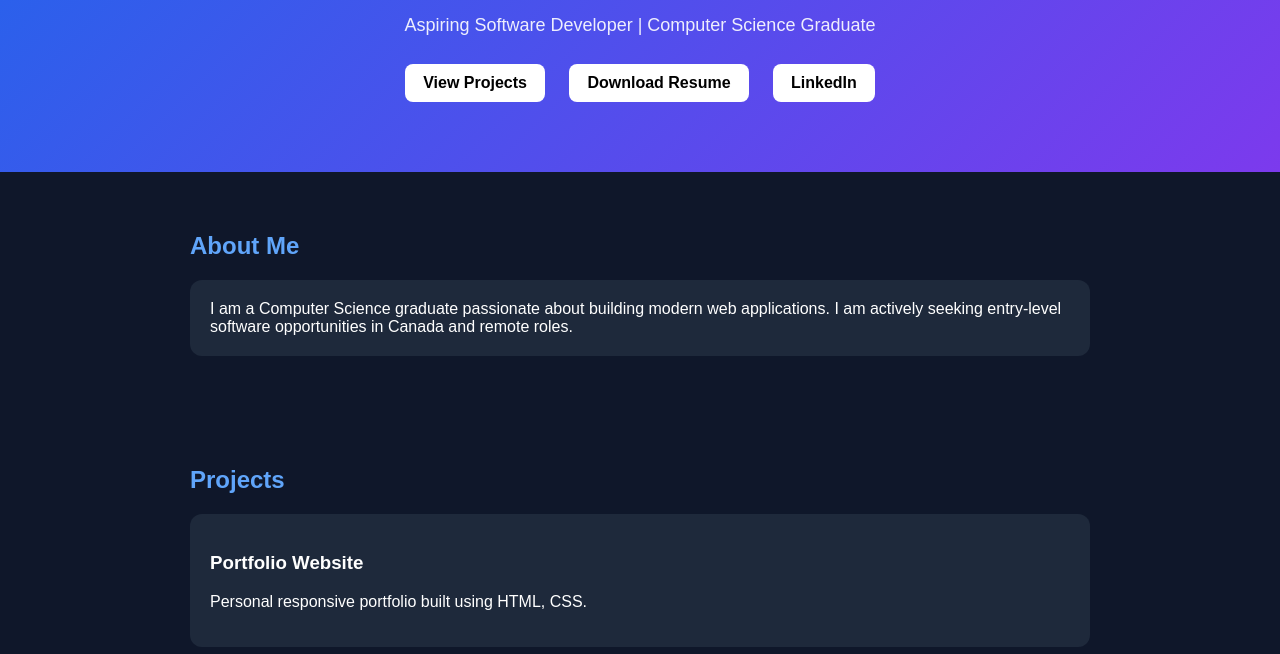
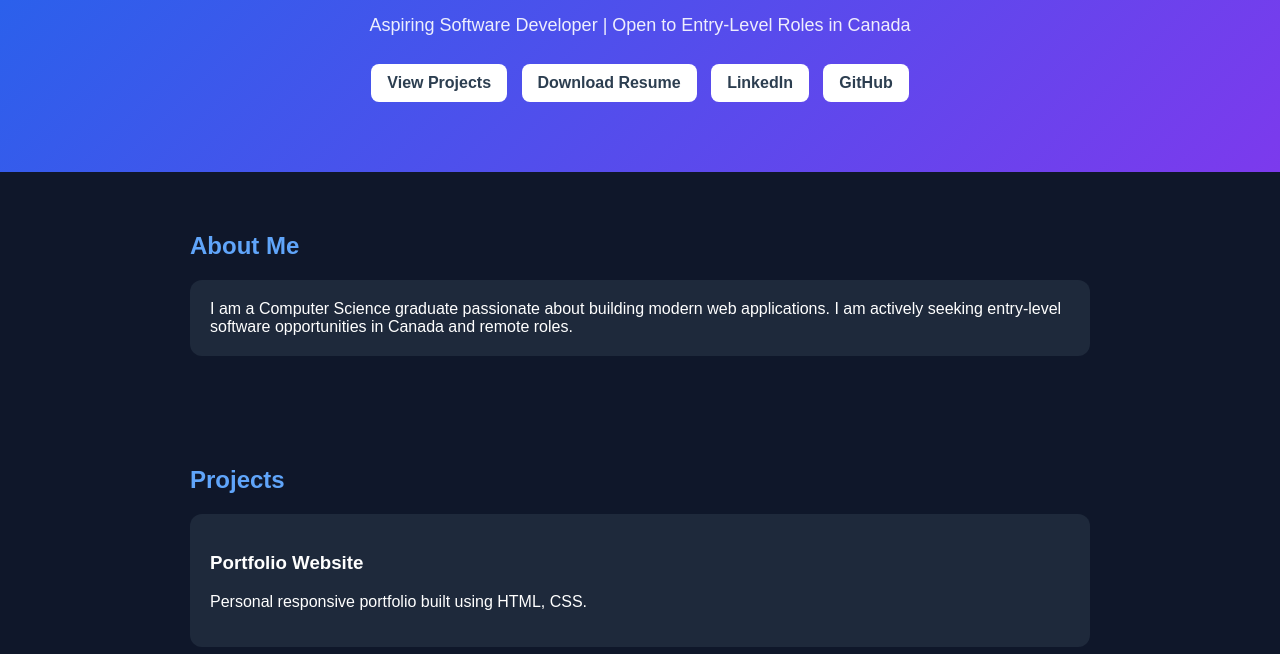
Before and after one commit to saranya828-BJK/Portfolio-, a plain HTML site: page index.html in a window 1280 px wide. Shown: the part 108-762 px from the top of the page. Drawn offline with Linux system fonts and the light colour scheme.

Commit message:
Update index.html

```diff
--- a/index.html
+++ b/index.html
@@ -62,20 +62,37 @@
       background: #111827;
       font-size: 14px;
     }
+
+    .btn {
+    display: inline-block;
+    margin: 10px 5px;
+    padding: 10px 16px;
+    background: #ffffff;
+    color: #2c3e50;
+    text-decoration: none;
+    border-radius: 8px;
+    font-weight: bold;
+    transition: 0.3s;
+}
+
+.btn:hover {
+    background: #3498db;
+    color: white;
+}
   </style>
 </head>
 
 <body>
 
-<header>
-  <h1>Jaya Saranya Balasundar</h1>
-  <p>Aspiring Software Developer | Computer Science Graduate</p>
+  <header>
+    <h1>Jaya Saranya Balasundar</h1>
+    <p>Aspiring Software Developer | Open to Entry-Level Roles in Canada</p>
 
-  <a class="btn" href="#projects">View Projects</a>
-  <a class="btn" href="resume.pdf" download>Download Resume</a>
-  <a class="btn" href="https://linkedin.com" target="_blank">LinkedIn</a>
-</header>
-
+    <a href="#projects" class="btn">View Projects</a>
+    <a href="resume.pdf" class="btn" download>Download Resume</a>
+    <a href="https://linkedin.com" class="btn" target="_blank">LinkedIn</a>
+    <a href="https://github.com" class="btn" target="_blank">GitHub</a>
+  </header>
 <section>
   <h2>About Me</h2>
   <div class="card">
```
